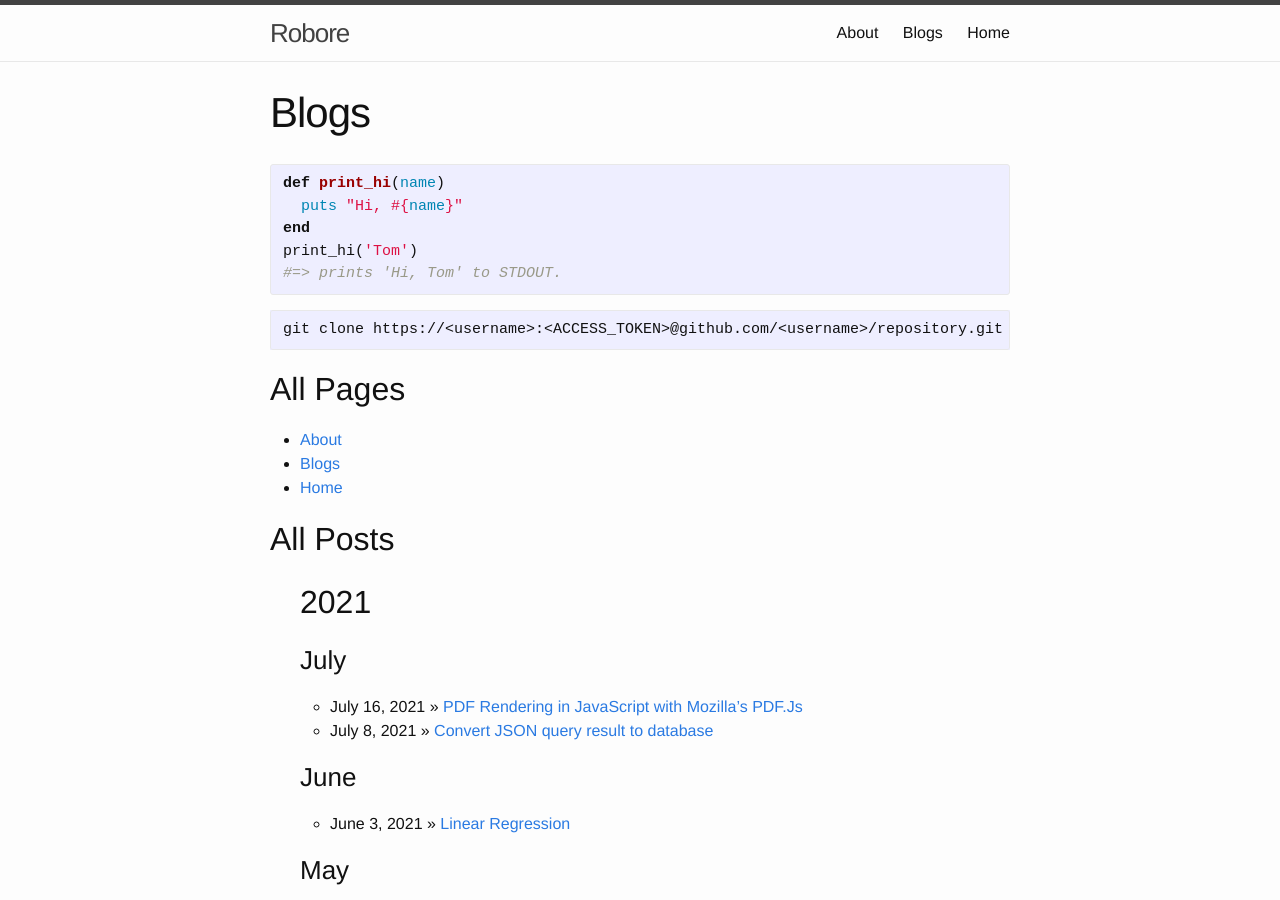
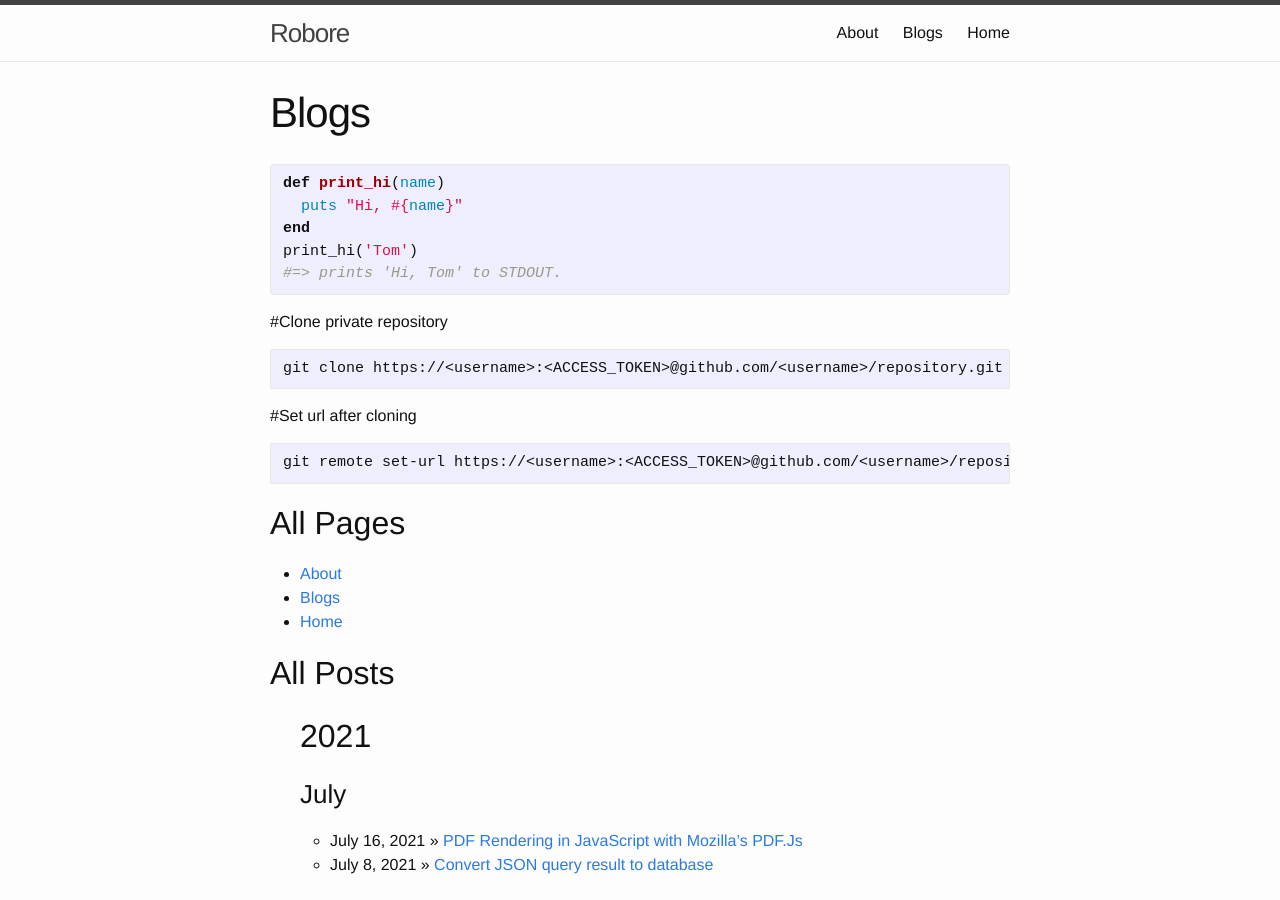
Before and after one commit to robore9197/robore9197.github.io, a Jekyll site: the page built from blogs.md, in a window 1280 px wide and 900 px high. Built offline with Jekyll 4.4.1, drawn with Linux system fonts in a browser that asks for light colours.

Commit message:
Update blogs.md

````diff
--- a/blogs.md
+++ b/blogs.md
@@ -12,8 +12,15 @@ print_hi('Tom')
 #=> prints 'Hi, Tom' to STDOUT.
 {% endhighlight %}
 
+#Clone private repository
+
 ```
 git clone https://<username>:<ACCESS_TOKEN>@github.com/<username>/repository.git
+```
+
+#Set url after cloning
+```
+git remote set-url https://<username>:<ACCESS_TOKEN>@github.com/<username>/repository.git
 ```
 
 <h2>All Pages</h2>
````
